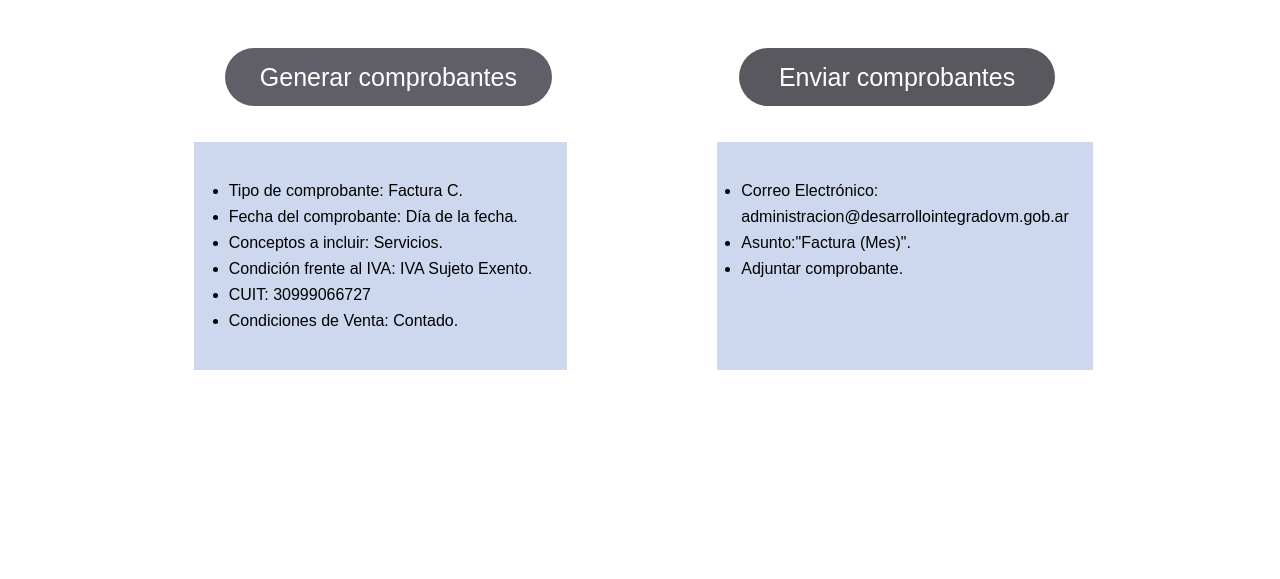
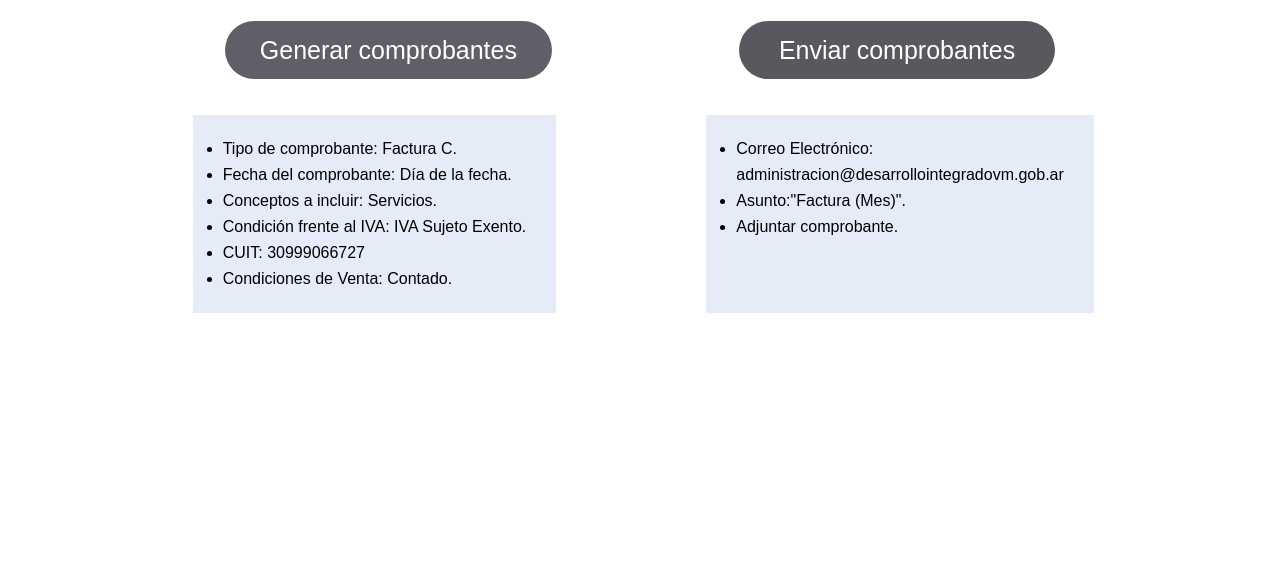
Before and after one commit to mate019/MVM, a plain HTML site: page index.html in a window 1280 px wide. Shown: the part 221-800 px from the top of the page. Drawn offline with Linux system fonts and the light colour scheme.

Commit message:
Update styles.css

```diff
--- a/styles.css
+++ b/styles.css
@@ -1,8 +1,7 @@
 body {
   margin: 0;
   font-family: sans-serif;
-  overflow: auto;
-  scroll-behavior: smooth;
+  overflow: hidden;
 }
 
 .center {
@@ -11,13 +10,15 @@ body {
 
 .center h1 {
   font-size: 35px;
-  background-color: rgb(65, 73, 102);
+  background: rgb(70, 77, 102);
   color: #fff;
   padding: 15px;
+  margin: 0;
 }
 
 .center .logo {
   width: 140px;
+  margin-top: 20px;
 }
 
 .buttons {
@@ -30,7 +31,7 @@ body {
 .buttons .afip {
   text-decoration: none;
   color: #fff;
-  background-color: rgb(96, 95, 104);
+  background: rgb(96, 95, 104);
   border-radius: 50px;
   padding: 15px 35px;
   margin-right: 180px;
@@ -59,9 +60,9 @@ body {
 }
 
 .details .detail-afip {
-  background-color: rgba(195, 209, 235, 0.836);
+  background: rgba(195, 209, 235, 0.418);
+  justify-content: center;
   margin-top: 50px;
-  justify-content: center;
   margin-right: 150px;
   margin-left: 6.5px;
 }
@@ -69,11 +70,11 @@ body {
 .details .detail-afip ol {
   list-style-type: disc;
   text-align: left;
-  padding: 20px 35px;
+  padding: 5px 30px;
 }
 
 .details .detail-mail {
-  background-color: rgba(195, 209, 235, 0.836);
+  background-color: rgba(195, 209, 235, 0.418);
   margin-top: 50px;
   justify-content: center;
 }
@@ -81,5 +82,5 @@ body {
 .details .detail-mail ol {
   list-style-type: disc;
   text-align: left;
-  padding: 20px 24px;
+  padding: 5px 30px;
 }
```
